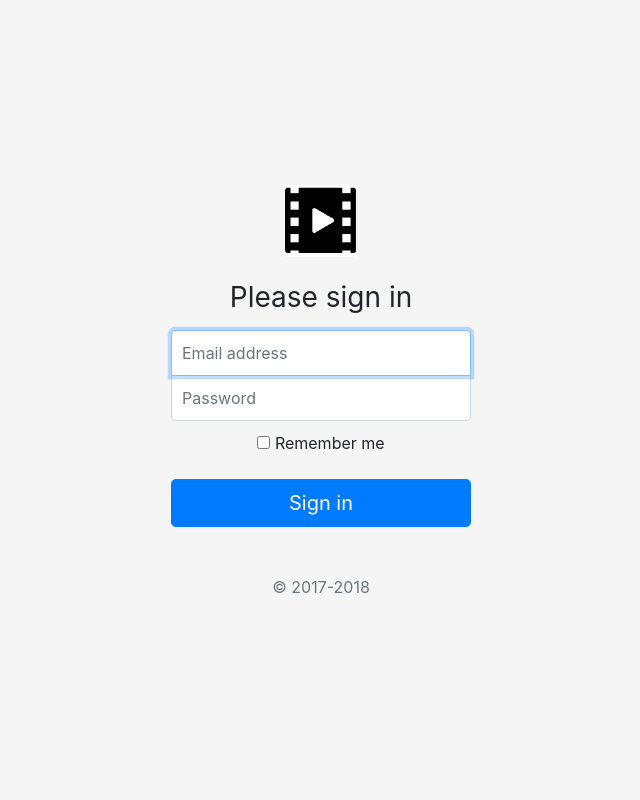
After one commit to yevgeniy-kryukov/cinema, a PHP site: page /signin.php in a window 1280 px wide. The commit adds this page. Shown: the whole page, without its empty margins (319-959 px from the left). Run offline with PHP 8.4, Linux system fonts and the light colour scheme.

Commit message:
New icon and page signin.php

```diff
--- /dev/null
+++ b/web/css/signin.css
@@ -0,0 +1,44 @@
+html,
+body {
+  height: 100%;
+}
+
+body {
+  display: -ms-flexbox;
+  display: flex;
+  -ms-flex-align: center;
+  align-items: center;
+  padding-top: 40px;
+  padding-bottom: 40px;
+  background-color: #f5f5f5;
+}
+
+.form-signin {
+  width: 100%;
+  max-width: 330px;
+  padding: 15px;
+  margin: auto;
+}
+.form-signin .checkbox {
+  font-weight: 400;
+}
+.form-signin .form-control {
+  position: relative;
+  box-sizing: border-box;
+  height: auto;
+  padding: 10px;
+  font-size: 16px;
+}
+.form-signin .form-control:focus {
+  z-index: 2;
+}
+.form-signin input[type="email"] {
+  margin-bottom: -1px;
+  border-bottom-right-radius: 0;
+  border-bottom-left-radius: 0;
+}
+.form-signin input[type="password"] {
+  margin-bottom: 10px;
+  border-top-left-radius: 0;
+  border-top-right-radius: 0;
+}
--- a/web/index.php
+++ b/web/index.php
@@ -24,14 +24,14 @@ $resultTop = Film::topFilms($catID, $rating, $link);
 
 pg_close($link);
 ?>
-<!doctype html>
+<!DOCTYPE html>
 <html lang="en">
   <head>
     <meta charset="utf-8">
     <meta name="viewport" content="width=device-width, initial-scale=1, shrink-to-fit=no">
     <meta name="description" content="Cinema">
     <meta name="author" content="Yevgeniy Kryukov">
-    <link rel="icon" href="img/favicon.ico">
+    <link rel="icon" href="img/cinema.ico">
 
     <title>Cinema</title>
 
--- a/web/order.php
+++ b/web/order.php
@@ -23,7 +23,7 @@ pg_close($link);
     <meta name="viewport" content="width=device-width, initial-scale=1, shrink-to-fit=no">
     <meta name="description" content="Cinema">
     <meta name="author" content="Yevgeniy Kryukov">
-    <link rel="icon" href="img/favicon.ico">
+    <link rel="icon" href="img/cinema.ico">
 	<script language="JavaScript">
 		function changeQuantity(pitemid, ptickettype, pnewquantity) {
 			var res = serv('order_fn_ajax.php', { fn : 'changeQuantity', pitemid : pitemid, ptickettype : ptickettype, pnewquantity : pnewquantity });
--- a/web/show_times.php
+++ b/web/show_times.php
@@ -13,15 +13,15 @@ $resultShow = Show::showTimes($filmID, $link);
 
 pg_close($link);
 ?>
-<DOCTYPE html>
+<!DOCTYPE html>
 <html lang="en">
 <head>
+	<title>Cinema Show Times</title>
 	<meta content="text/html; charset=utf-8" http-equiv="Content-Type">
     <meta name="viewport" content="width=device-width, initial-scale=1, shrink-to-fit=no">
     <meta name="description" content="Cinema">
     <meta name="author" content="Yevgeniy Kryukov">
-    <link rel="icon" href="img/favicon.ico">
-	<title>Cinema Show Times</title>
+    <link rel="icon" href="img/cinema.ico">
 
 	<!-- Bootstrap core CSS -->
 	<link href="css/bootstrap.min.css" rel="stylesheet">
--- /dev/null
+++ b/web/signin.php
@@ -0,0 +1,46 @@
+<!DOCTYPE html>
+<html lang="en">
+  <head>
+    <meta http-equiv="Content-Type" content="text/html; charset=UTF-8">
+    <meta name="viewport" content="width=device-width, initial-scale=1, shrink-to-fit=no">
+    <meta name="description" content="Cinema">
+    <meta name="author" content="Yevgeniy Kryukov">
+    <link rel="icon" href="img/cinema.ico">
+    <title>Cinema sign in</title>
+
+    <!-- Bootstrap core CSS -->
+    <link href="css/bootstrap.min.css" rel="stylesheet">
+
+    <style>
+      .bd-placeholder-img {
+        font-size: 1.125rem;
+        text-anchor: middle;
+      }
+
+      @media (min-width: 768px) {
+        .bd-placeholder-img-lg {
+          font-size: 3.5rem;
+        }
+      }
+    </style>
+    <!-- Custom styles for this template -->
+    <link href="css/signin.css" rel="stylesheet">
+  </head>
+  <body class="text-center">
+    <form class="form-signin">
+      <img class="mb-4" src="img/cinema.png" alt="" width="72" height="72">
+      <h1 class="h3 mb-3 font-weight-normal">Please sign in</h1>
+      <label for="inputEmail" class="sr-only">Email address</label>
+      <input type="email" id="inputEmail" class="form-control" placeholder="Email address" required="" autofocus="">
+      <label for="inputPassword" class="sr-only">Password</label>
+      <input type="password" id="inputPassword" class="form-control" placeholder="Password" required="">
+      <div class="checkbox mb-3">
+        <label>
+          <input type="checkbox" value="remember-me"> Remember me
+        </label>
+      </div>
+      <button class="btn btn-lg btn-primary btn-block" type="submit">Sign in</button>
+      <p class="mt-5 mb-3 text-muted">© 2017-2018</p>
+    </form>
+</body>
+</html>
--- a/web/ticket_to_order.php
+++ b/web/ticket_to_order.php
@@ -20,7 +20,7 @@ pg_close($link);
     <meta name="viewport" content="width=device-width, initial-scale=1, shrink-to-fit=no">
     <meta name="description" content="Cinema">
     <meta name="author" content="Yevgeniy Kryukov">
-    <link rel="icon" href="img/favicon.ico">
+    <link rel="icon" href="img/cinema.ico">
 	<script language="JavaScript">
     function addShow()
     {
```
Also changed, not shown: web/img/cinema.ico (added), web/img/cinema.png (added), web/img/favicon.ico (deleted), web/img/php_cinema_logo.gif (deleted).
